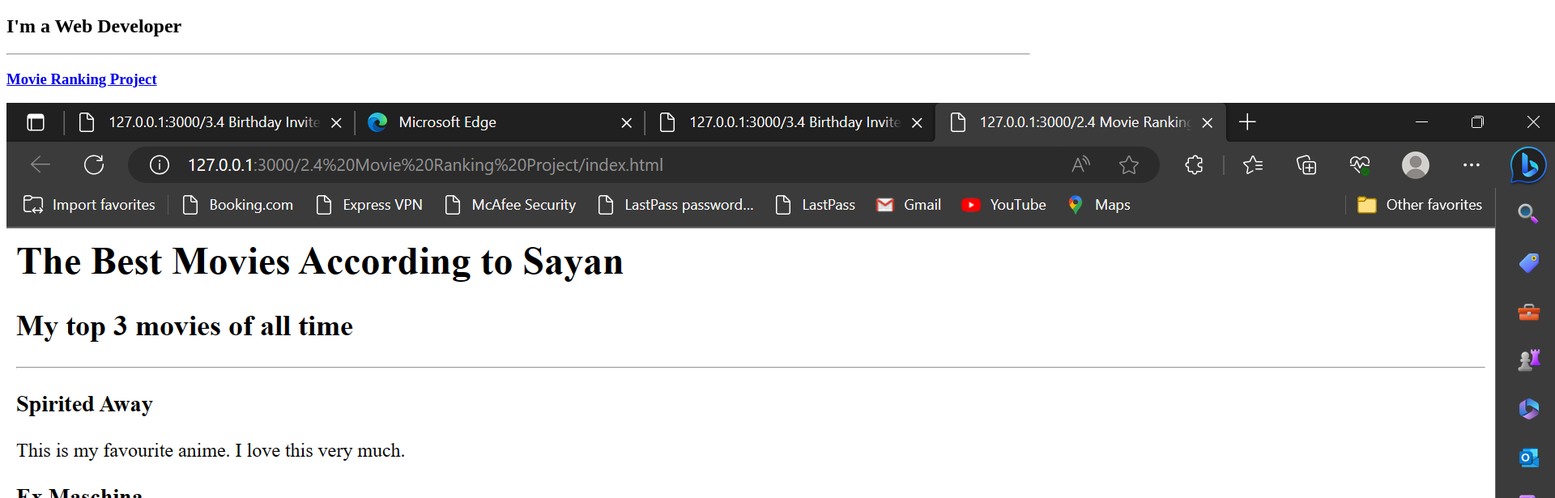
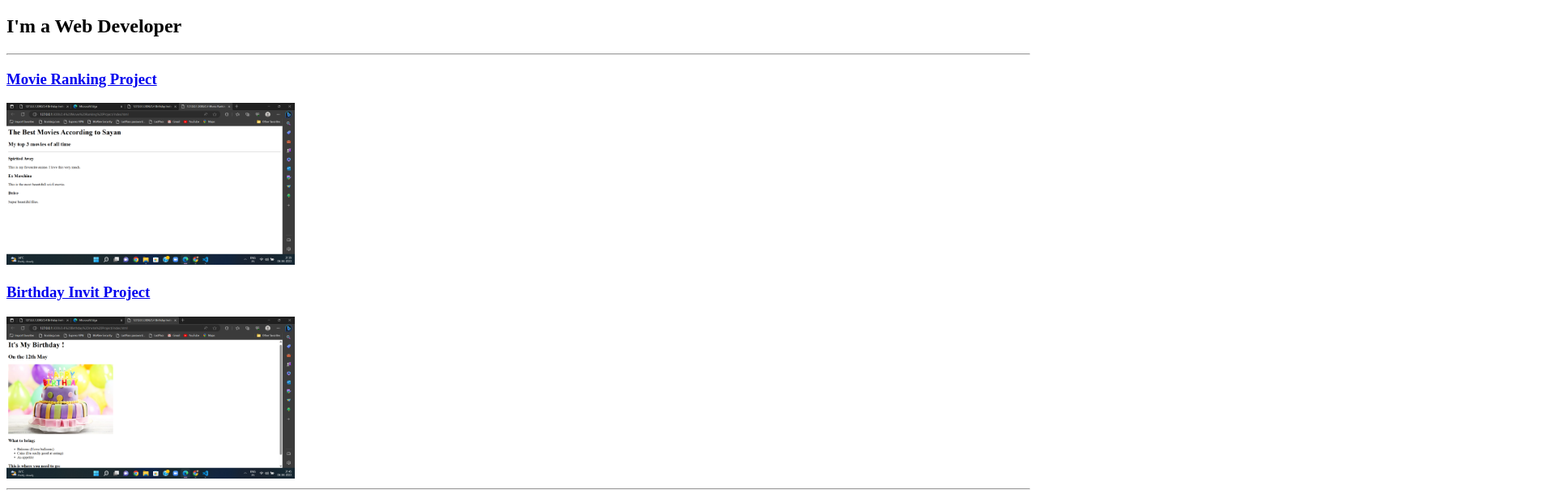
Before and after one commit to sayan003/html-portfolio, a plain HTML site: page index.html in a window 1280 px wide. Shown: the part 61-676 px from the top of the page at 81% size, 1920 px wide, since content can reach past the window. Drawn offline with Linux system fonts and the light colour scheme.

Commit message:
Add files via upload

```diff
--- a/index.html
+++ b/index.html
@@ -8,10 +8,10 @@
     <h2>I'm a Web Developer</h2>
     <hr>
     <h3><a href="./public/movie-ranking.html">Movie Ranking Project</a></h3>
-    <img src="./assets/images/Screenshot (2).png" />
+    <img src="./assets/images/Screenshot (2).png" height="200"/>
 
     <h3><a href="./public/birthday-invite.html">Birthday Invit Project</a></h3>
-    <img src="./assets/images/Screenshot (1).png" />
+    <img src="./assets/images/Screenshot (1).png" height="200"/>
     <hr>
     <h3><a href="./public/about.html">About Me</a></h3>
     <h3><a href="./public/contact.html">Contact Me</a></h3>
```
